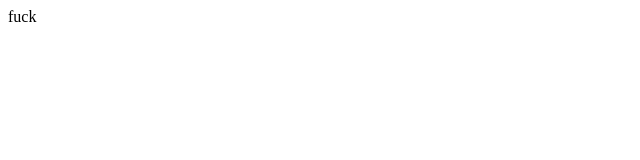
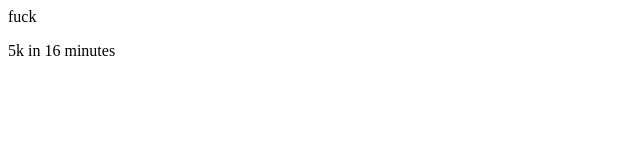
Before and after one commit to adbalsamo/adbalsamo.github.io, a plain HTML site: page index.html in a window 1280 px wide. Shown: the full height of the page, 0-640 px from the left. Drawn offline with Linux system fonts and the light colour scheme.

Commit message:
Update index.html

```diff
--- a/index.html
+++ b/index.html
@@ -1 +1,2 @@
 <p>fuck</p>
+<p>5k in 16 minutes</p>
```
